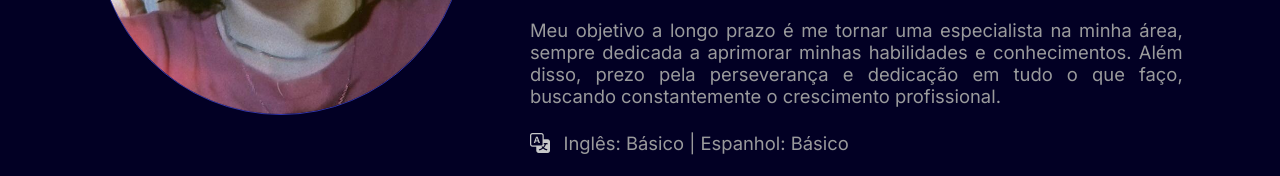
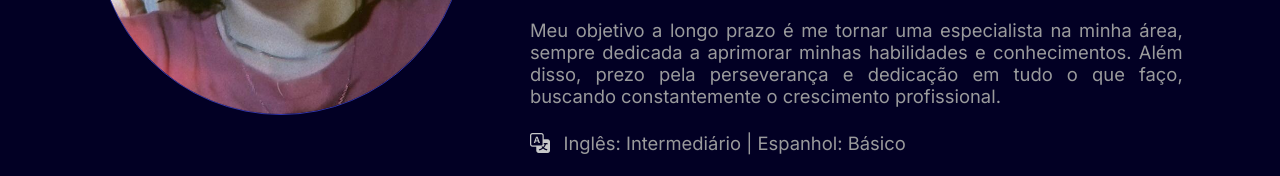
Before and after one commit to DrySiqu3ira/DrySiqu3ira.github.io, a plain HTML site: page index.html in a window 1280 px wide. Shown: the part 3060-3236 px from the top of the page. Drawn offline with nearby package versions, Linux system fonts and the light colour scheme.

Commit message:
atualização em about__icons

```diff
--- a/index.html
+++ b/index.html
@@ -282,7 +282,7 @@
                 </p>
                 <div class="about__icons">
                     <i class="bi bi-translate"></i>
-                    <span>Inglês: Básico | Espanhol: Básico</span>
+                    <span>Inglês: Intermediário | Espanhol: Básico</span>
                 </div>
                 <div class="description__buttons">
                     <a href="https://www.linkedin.com/in/adrienne-siqueira/" target="_blank">
```
